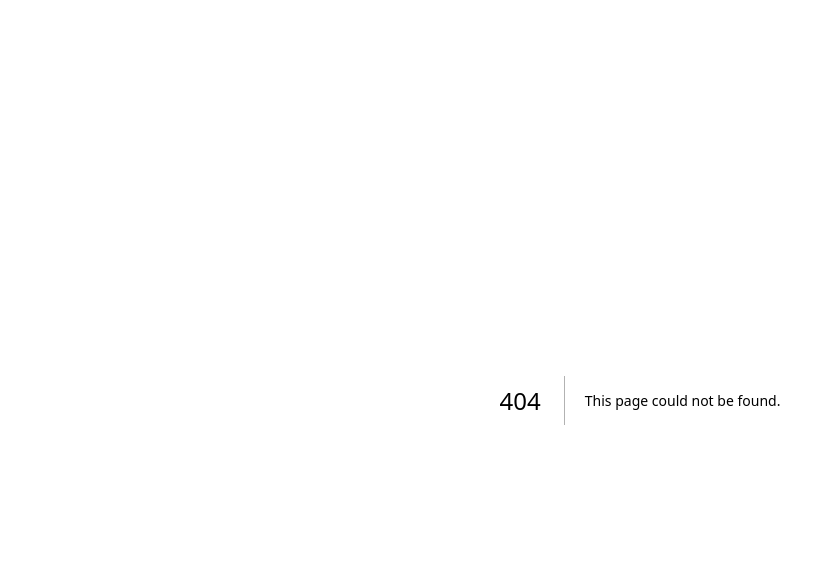
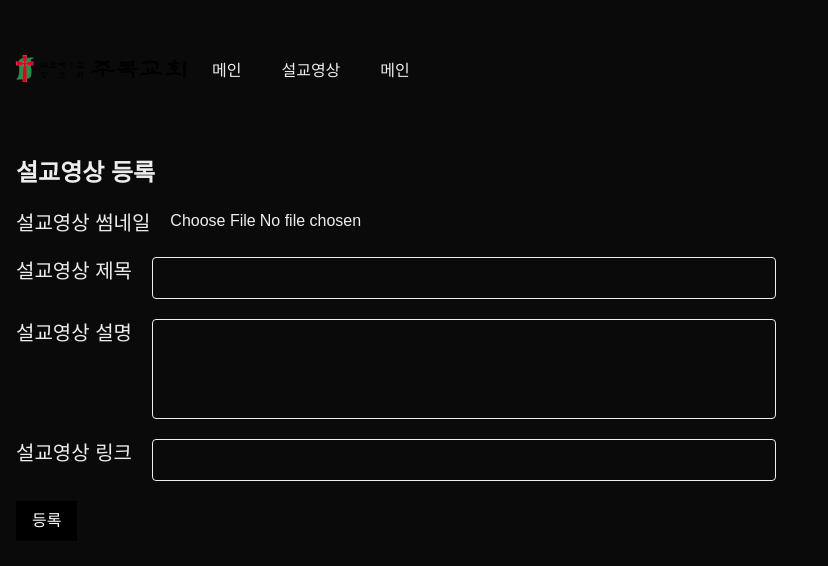
Before and after one commit to Bigstargithub/joobok-front, a Next.js app: page /admin/sermon/create in a window 1280 px wide. Before the commit this address had no page. Shown: the top 566 px of the page, without its empty margins (0-828 px from the left). Built offline with nearby package versions, Linux system fonts and the light colour scheme.

Commit message:
설교영상 등록 페이지

```diff
--- a/src/app/admin/main/page.tsx
+++ b/src/app/admin/main/page.tsx
@@ -12,8 +12,6 @@ export default function AdminMainSettingPage() {
   const [mainBannerPreview, setMainBannerPreview] = useState("");
   const [worshipImagePreview, setWorshipImagePreview] = useState("");
   const [churchImagePreview, setchurchImagePreview] = useState("");
-
-  const formRef = useRef<HTMLFormElement>(null);
 
   useEffect(() => {
     fetch(`${process.env.NEXT_PUBLIC_SERVER_URL}/main`, {
@@ -55,10 +53,6 @@ export default function AdminMainSettingPage() {
     });
   }, []);
 
-  useEffect(() => {
-    console.log(mainBanner);
-  }, [mainBanner]);
-
   const onfileChange = (
     event: ChangeEvent<HTMLInputElement>,
     setState,
@@ -95,7 +89,7 @@ export default function AdminMainSettingPage() {
       <AdminHeaderComponent />
       <div className="p-4">
         <h1 className="text-2xl font-bold">메인 페이지 등록</h1>
-        <form onSubmit={formSubmit} className="mt-4" ref={formRef}>
+        <form onSubmit={formSubmit} className="mt-4">
           <div className="setting-area">
             <h3 className="text-xl font-medium mr-5">메인 배너 이미지</h3>
             <input
--- /dev/null
+++ b/src/app/admin/sermon/create/page.tsx
@@ -0,0 +1,111 @@
+"use client";
+
+import AdminHeaderComponent from "@/app/components/admin/admin_header";
+import Image from "next/image";
+import { redirect } from "next/navigation";
+import { ChangeEvent, useState } from "react";
+
+export default function SermonCreatePage({
+  isModify = false,
+  id = 0,
+}: {
+  isModify: boolean;
+  id: number;
+}) {
+  const [sermonThumbnailPreview, setSermonThumbnailPreview] = useState(null);
+  const [sermonTitle, setSermonTitle] = useState("");
+  const [sermonDes, setSermonDes] = useState("");
+  const [sermonVideoLink, setSermonVideoLink] = useState("");
+
+  const onFileChange = (event: ChangeEvent<HTMLInputElement>, setState) => {
+    const inputFile = event.target.files?.[0];
+
+    if (inputFile && inputFile?.type.startsWith("image/")) {
+      const imageURL = URL.createObjectURL(inputFile);
+      setState(imageURL);
+    }
+  };
+
+  const formSubmit = async (event: React.FormEvent<HTMLFormElement>) => {
+    event.preventDefault();
+    if (!sermonThumbnailPreview) return alert("썸네일을 등록해주세요.");
+    if (!sermonTitle) return alert("제목을 입력해주세요.");
+    if (!sermonVideoLink) return alert("비디오 링크를 입력해주세요.");
+
+    const formData = new FormData(event.currentTarget);
+
+    const res = await fetch(`${process.env.NEXT_PUBLIC_SERVER_URL}/sermon`, {
+      method: "POST",
+      body: formData,
+    });
+
+    const resJson = await res.json();
+
+    if (resJson.status === 200) {
+      alert(resJson.message);
+      return redirect("/admin/sermon");
+    }
+  };
+
+  return (
+    <section>
+      <AdminHeaderComponent />
+      <div className="p-4">
+        <h1 className="text-2xl font-bold">설교영상 등록</h1>
+        <form onSubmit={formSubmit} className="mt-4">
+          <div className="setting-area">
+            <h3>설교영상 썸네일</h3>
+            <input
+              type="file"
+              name="sermon_thumbnail"
+              id="sermon_thumbnail"
+              onChange={(e) => onFileChange(e, setSermonThumbnailPreview)}
+            />
+            {sermonThumbnailPreview && (
+              <Image
+                src={sermonThumbnailPreview}
+                width={200}
+                height={0}
+                alt="설교영상 썸네일"
+                className="h-auto"
+              />
+            )}
+          </div>
+          <div className="setting-area">
+            <h3>설교영상 제목</h3>
+            <input
+              type="text"
+              name="sermon_title"
+              id="sermon_title"
+              className="border-1 rounded-sm w-1/2 p-2"
+              maxLength={100}
+              onChange={(e) => setSermonTitle(e.target.value)}
+            />
+          </div>
+          <div className="setting-area">
+            <h3>설교영상 설명</h3>
+            <textarea
+              name="sermon_description"
+              id="sermon_description"
+              className="border-1 rounded-sm w-1/2 h-[100px] resize-none p-2"
+              onChange={(e) => setSermonDes(e.target.value)}
+            />
+          </div>
+          <div className="setting-area">
+            <h3>설교영상 링크</h3>
+            <input
+              type="text"
+              name="sermon_video_link"
+              id="sermon_video_link"
+              className="border-1 rounded-sm w-1/2 p-2"
+              onChange={(e) => setSermonVideoLink(e.target.value)}
+            />
+          </div>
+          <button className="px-4 py-2 text-white bg-black mt-5 cursor-pointer">
+            등록
+          </button>
+        </form>
+      </div>
+    </section>
+  );
+}
--- a/src/app/admin/sermon/page.tsx
+++ b/src/app/admin/sermon/page.tsx
@@ -0,0 +1,71 @@
+"use client";
+
+import AdminHeaderComponent from "@/app/components/admin/admin_header";
+import SermonItemComponent from "@/app/components/admin/sermon/sermon_item";
+import Link from "next/link";
+import { useEffect, useState } from "react";
+
+export default function SermonAdminPage() {
+  const [sermonList, setSermonList] = useState([]);
+
+  useEffect(() => {
+    fetch(`${process.env.NEXT_PUBLIC_SERVER_URL}/sermon`, {
+      method: "GET",
+      headers: {
+        "Content-Type": "application/json",
+      },
+    }).then(async (data) => {
+      const jsonData = await data.json();
+      if (jsonData.status === 200) {
+        setSermonList(jsonData.sermonList);
+      } else {
+        alert(jsonData.message);
+      }
+    });
+  }, []);
+
+  useEffect(() => {
+    console.log("sermonList: ", sermonList);
+  }, [sermonList]);
+
+  return (
+    <section>
+      <AdminHeaderComponent />
+      <div className="p-4">
+        <h1 className="text-2xl font-bold">설교영상 리스트</h1>
+        <div className="flex justify-end">
+          <Link
+            href="/admin/sermon/create"
+            className="border-1 cursor-pointer bg-black text-white px-10 py-4"
+          >
+            등록
+          </Link>
+        </div>
+        <table className="relative w-full mt-5 sermon-table">
+          <thead>
+            <tr>
+              <td className="w-20">번호</td>
+              <td className="w-[200px]">썸네일</td>
+              <td>제목</td>
+              <td>설명</td>
+              <td className="w-30">생성일시</td>
+              <td className="w-50">수정/삭제</td>
+            </tr>
+          </thead>
+          <tbody>
+            {sermonList.length > 0 &&
+              sermonList.map((sermon) => (
+                <SermonItemComponent
+                  id={sermon.id}
+                  thumbLink={sermon.thumbnail}
+                  title={sermon.title}
+                  description={sermon.description}
+                  createdAt={sermon.createdAt}
+                />
+              ))}
+          </tbody>
+        </table>
+      </div>
+    </section>
+  );
+}
--- a/src/app/components/admin/admin_header.tsx
+++ b/src/app/components/admin/admin_header.tsx
@@ -12,7 +12,7 @@ export default function AdminHeaderComponent() {
           <Link href="/admin/main">메인</Link>
         </li>
         <li>
-          <p>메인</p>
+          <Link href="/admin/sermon">설교영상</Link>
         </li>
         <li>
           <p>메인</p>
--- /dev/null
+++ b/src/app/components/admin/sermon/sermon_item.tsx
@@ -0,0 +1,41 @@
+import Image from "next/image";
+import Link from "next/link";
+
+export default function SermonItemComponent({
+  id,
+  thumbLink,
+  title,
+  description,
+  createdAt,
+}: {
+  id: number;
+  thumbLink: string;
+  title: string;
+  description: string;
+  createdAt: string;
+}) {
+  return (
+    <tr>
+      <td className="w-20">{id}</td>
+      <td className="w-[200px]">
+        <Image
+          src={`${process.env.NEXT_PUBLIC_SERVER_URL}${thumbLink}`}
+          width={200}
+          height={100}
+          alt={title}
+        />
+      </td>
+      <td>{title}</td>
+      <td>{description}</td>
+      <td className="w-30">{createdAt}</td>
+      <td className="w-50">
+        <Link href="/admin/sermon/detail?id=1" className="mr-3 cursor-pointer">
+          수정
+        </Link>
+        <button className="text-red-500 text-medium cursor-pointer">
+          삭제
+        </button>
+      </td>
+    </tr>
+  );
+}
--- a/src/app/components/common/css/admin.css
+++ b/src/app/components/common/css/admin.css
@@ -11,3 +11,15 @@
 .setting-area {
   @apply flex flex-wrap content-center mt-5;
 }
+
+.setting-area h3 {
+  @apply text-xl font-medium mr-5;
+}
+
+.sermon-table tr {
+  @apply w-full;
+}
+
+.sermon-table tr td {
+  @apply text-center p-5;
+}
```
